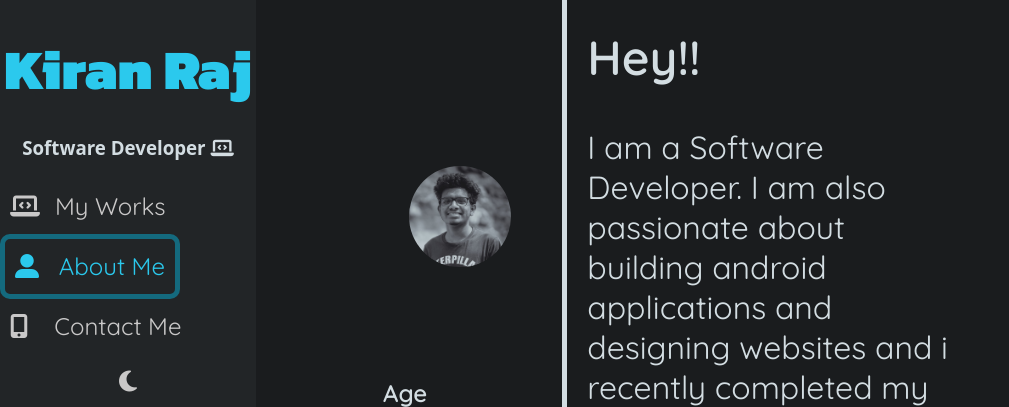
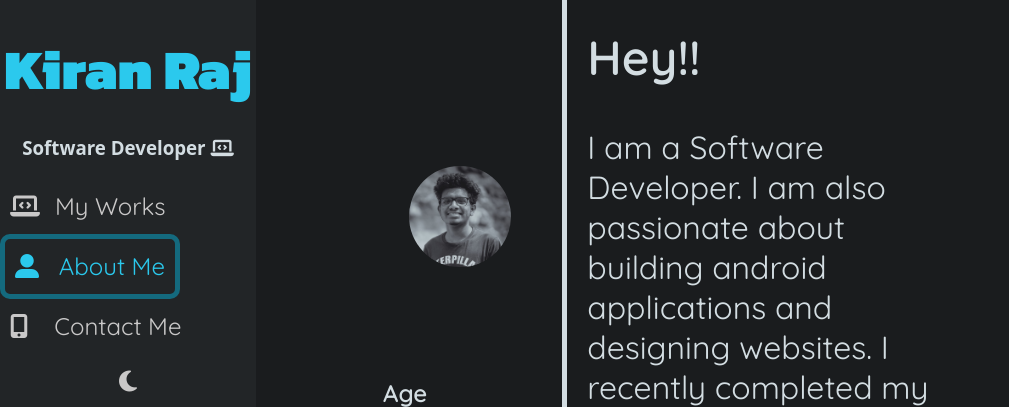
Before and after one commit to kiranraj62/kiranraj.github.io, a plain HTML site: page index.html in a window 1280 px wide. Both pictures are taken after a click on the button "About Me". Shown: the part 53-460 px from the top of the page, without its empty margins (0-1009 px from the left). Drawn offline with Linux system fonts and the light colour scheme; no server answers.

Commit message:
Update index.html

```diff
--- a/index.html
+++ b/index.html
@@ -53,7 +53,7 @@
         </div>
         <div class=aboutMeC2>
             <h2 class=aboutMeTextHeading>Hey!!</h2>
-            <p class=aboutMeText>I am a Software Developer. I am also passionate about building android applications and designing websites and i recently completed my Masters in computer applications at Rajiv Gandhi Institute Of Technology, Kottayam.</p><a class="links resume"
+            <p class=aboutMeText>I am a Software Developer. I am also passionate about building android applications and designing websites. I recently completed my Masters in computer applications at Rajiv Gandhi Institute Of Technology, Kottayam.</p><a class="links resume"
                 href=KIRAN_RAJ_RESUME.pdf target=_blank>Download Resume</a></div>
         <div class=about><a title="LinkedIn Link" class=socialIcon href=https://www.linkedin.com/in/kiranraj3132/ target=_blank><i class="fab fa-linkedin"></i> </a><a title="Github Link" class=socialIcon href=https://github.com/kiranraj62 target=_blank><i class="fab fa-github"></i> </a>
             <a
```
